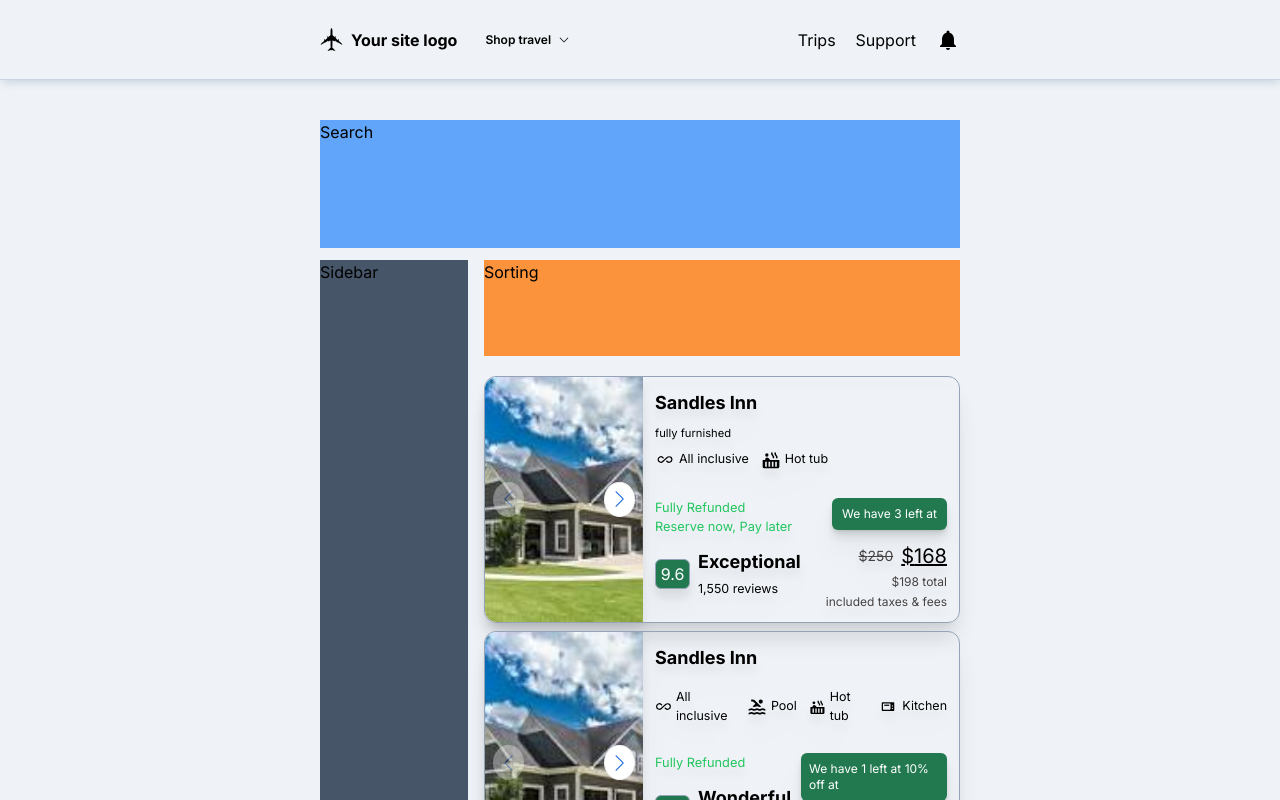
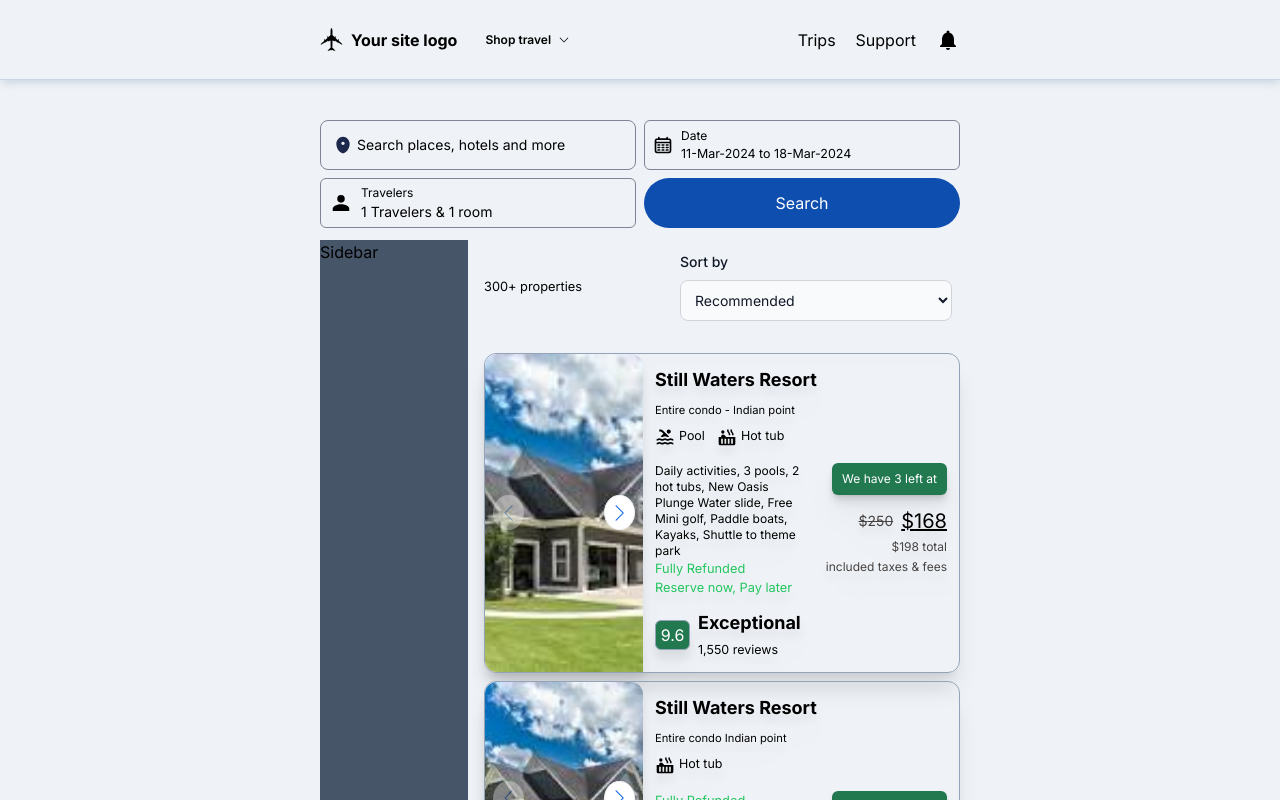
Before and after one commit to Chalesh-dev/flight-service, a Next.js app: page /search in a window 1280 px wide. Shown: the top 800 px of the page. Built offline with nearby package versions, Linux system fonts and the light colour scheme.

Commit message:
search completed as well

```diff
--- a/src/app/search/page.jsx
+++ b/src/app/search/page.jsx
@@ -6,6 +6,15 @@ import Sorting from "@/components/SearchResultPage/Sorting/page";
 import React from "react";
 
 const Search = () => {
+  const images = [
+    "/images/home/1.jfif",
+    "/images/home/2.jfif",
+    "/images/home/3.jfif",
+    "/images/home/4.jfif",
+    "/images/home/5.jfif",
+    "/images/home/6.jfif",
+  ];
+
   return (
     <div className="grid grid-cols-7 gap-5">
       <div className="2xl:col-span-6 xl:col-span-7 lg:col-span-6 col-span-7 flex flex-col gap-3">
@@ -25,7 +34,7 @@ const Search = () => {
           <Sidebar />
           <div className="lg:col-span-3 col-span-4 gap-5 w-full flex flex-col">
             <Sorting />
-            <Content />
+            <Content images={images} />
           </div>
         </div>
       </div>
--- a/src/components/SearchBar/Boxes/Travellers.jsx
+++ b/src/components/SearchBar/Boxes/Travellers.jsx
@@ -1,7 +1,7 @@
 import { useEffect, useRef, useState } from "react";
 import { CloseIcon, PersonIcon } from "@/components/Icons";
 
-const Travelers = ({ className, className2 }) => {
+const Travelers = ({ className, className2, room }) => {
   const [countAdults, setCountAdults] = useState(1);
   const [countChildren, setCountChildren] = useState(0);
   const [countInfants, setCountInfants] = useState(0);
@@ -106,7 +106,7 @@ const Travelers = ({ className, className2 }) => {
         <div className="flex flex-col">
           <span className="text-[0.75rem]">Travelers</span>
           {/* <input readOnly value={calendar} /> */}
-          <span className="text-sm">{total} Travelers</span>
+          <span className="text-sm">{total} Travelers {room && '& 1 room'}</span>
         </div>
       </div>
 
@@ -130,6 +130,9 @@ const Travelers = ({ className, className2 }) => {
           )}
 
           {/* row 1 */}
+          {
+            room && (<p className="text-sm w-full px-2 py-0">Room 1</p>)
+          }
           <div className="w-full flex justify-between gap-2 p-2">
             <div className="flex items-center">
               <span>Adults</span>
--- a/src/components/SearchResultPage/Content/ImgSlider.jsx
+++ b/src/components/SearchResultPage/Content/ImgSlider.jsx
@@ -20,11 +20,14 @@ const ImgSlider = ({ data }) => {
       {data?.map((item, index) => (
         <SwiperSlide
           key={index}
-          className="rounded-l-xl w-full h-full bg-[#eff3f7] overflow-hidden"
+          className="sm:rounded-l-xl rounded-t-xl w-full h-full bg-[#eff3f7] overflow-hidden"
         >
           <Image
             fill
+            priority
             className="overflow-hidden object-cover"
+            objectFit="cover"
+            objectPosition="center"
             alt={`img-${index}`}
             src={item}
           />
--- a/src/components/SearchResultPage/Content/page.jsx
+++ b/src/components/SearchResultPage/Content/page.jsx
@@ -9,19 +9,11 @@ import Link from "next/link";
 import React from "react";
 import ImgSlider from "./ImgSlider";
 
-const images = [
-  "/images/home/1.jfif",
-  "/images/home/2.jfif",
-  "/images/home/3.jfif",
-  "/images/home/4.jfif",
-  "/images/home/5.jfif",
-  "/images/home/6.jfif",
-];
-
-const Content = () => {
+const Content = ({ images }) => {
   const Card = ({
     href,
     title,
+    features,
     description,
     allInclusive,
     poolIncluded,
@@ -35,6 +27,7 @@ const Content = () => {
     initialPrice,
     discountedPrice,
     finalPrice,
+    images,
   }) => {
     return (
       <div className="grid sm:grid-cols-3 grid-cols-1 sm:grid-rows-1 grid-rows-2 rounded-xl border border-slate-400 shadow-xl drop-shadow-xl">
@@ -43,9 +36,9 @@ const Content = () => {
 
         {/* content */}
         <Link href={href} className="sm:col-span-2 col-span-1">
-          <div className="flex flex-col sm:p-3 p-1 gap-2">
+          <div className="flex flex-col sm:p-3 p-2 gap-2">
             <h2 className="text-lg font-bold">{title}</h2>
-            <p className="text-[0.7rem]">{description}</p>
+            <p className="text-[0.7rem]">{features}</p>
             {/* items included */}
             <div className="flex gap-3 items-center">
               {allInclusive && (
@@ -76,8 +69,9 @@ const Content = () => {
               )}
             </div>
             {/* bottom div */}
-            <div className="flex mt-5">
+            <div className="flex mt-2">
               <div className="flex flex-col w-1/2 justify-start">
+                {description && <p className="sm:text-xs text-[0.65rem]">{description}</p>}
                 <div className="flex flex-col">
                   {fullyRefunded && (
                     <p className="text-green-500 text-[0.8rem]">
@@ -115,7 +109,7 @@ const Content = () => {
               </div>
               <div className="flex flex-col gap-1 w-1/2 items-end">
                 {special && (
-                  <div className="bg-[#227950] text-white text-xs py-2 px-2 min-w-[115px] rounded-md shadow-md flex justify-center items-center mb-2">
+                  <div className="bg-[#227950] text-white sm:text-xs text-[0.65rem] py-2 px-2 sm:min-w-[115px] min-w-[100px] rounded-md shadow-md flex justify-center items-center mb-2">
                     {special}
                   </div>
                 )}
@@ -151,9 +145,28 @@ const Content = () => {
     <div className="w-full flex flex-col gap-2">
       <Card
         href="/search"
-        title="Sandles Inn"
-        description="fully furnished"
-        allInclusive={true}
+        title="Still Waters Resort"
+        features="Entire condo - Indian point"
+        description="Daily activities, 3 pools, 2 hot tubs, New Oasis Plunge Water slide, Free Mini golf, Paddle boats, Kayaks, Shuttle to theme park"
+        allInclusive={false}
+        poolIncluded={true}
+        hotTubIncluded={true}
+        kitchenIncluded={false}
+        fullyRefunded={true}
+        reserveNow={true}
+        rated={9.6}
+        reviews={1550}
+        special="We have 3 left at"
+        initialPrice={250}
+        discountedPrice={168}
+        finalPrice={198}
+        images={images}
+      />
+      <Card
+        href="/search"
+        title="Still Waters Resort"
+        features="Entire condo Indian point"
+        allInclusive={false}
         poolIncluded={false}
         hotTubIncluded={true}
         kitchenIncluded={false}
@@ -161,10 +174,11 @@ const Content = () => {
         reserveNow={true}
         rated={9.6}
         reviews={1550}
-        special='We have 3 left at'
+        special="We have 3 left at"
         initialPrice={250}
         discountedPrice={168}
         finalPrice={198}
+        images={images}
       />
       <Card
         href="/search"
@@ -177,11 +191,12 @@ const Content = () => {
         reserveNow={false}
         rated={9}
         reviews={1850}
-        special='We have 1 left at 10% off at'
+        special="We have 1 left at 10% off at"
         leftRoom={3}
         initialPrice={380}
         discountedPrice={268}
         finalPrice={698}
+        images={images}
       />
       <Card
         href="/search"
@@ -198,6 +213,7 @@ const Content = () => {
         initialPrice={380}
         discountedPrice={268}
         finalPrice={698}
+        images={images}
       />
       <Card
         href="/search"
@@ -208,18 +224,21 @@ const Content = () => {
         kitchenIncluded={true}
         fullyRefunded={true}
         reserveNow={false}
-        special='We have 1 left at'
+        special="We have 1 left at"
         rated={6}
         reviews={1850}
         leftRoom={1}
         initialPrice={380}
         discountedPrice={268}
         finalPrice={698}
+        images={images}
       />
       <Card
         href="/search"
         title="Sandles Inn"
-        allInclusive={false}
+        features='beautiful places'
+        allInclusive={true}
+        description="Daily activities, 3 pools, 2 hot tubs, New Oasis Plunge Water slide, Free Mini golf, Paddle boats, Kayaks, Shuttle to theme park"
         poolIncluded={false}
         hotTubIncluded={false}
         kitchenIncluded={false}
@@ -228,10 +247,11 @@ const Content = () => {
         rated={7}
         reviews={50}
         leftRoom={0}
-        special='We have 2 left at'
-        initialPrice={380}
+        special="We have 2 left at"
+        // initialPrice={380}
         discountedPrice={268}
         finalPrice={698}
+        images={images}
       />
     </div>
   );
--- a/src/components/SearchResultPage/SearchComp.jsx
+++ b/src/components/SearchResultPage/SearchComp.jsx
@@ -1,9 +1,18 @@
-import React from 'react'
+'use client'
+import Button from "../SearchBar/Boxes/Button";
+import CalendarRangeComp from "../SearchBar/Boxes/CalendarRangeComp";
+import Origin from "../SearchBar/Boxes/Origin";
+import Travelers from "../SearchBar/Boxes/Travellers";
 
 const SearchComp = () => {
   return (
-    <div className='w-full h-32 bg-blue-400'>Search</div>
-  )
-}
+    <div className="grid 2xl:grid-cols-4 xl:grid-cols-2 lg:grid-cols-4 md:grid-cols-2 grid-cols-1 gap-2">
+      <Origin title="Search places, hotels and more" placeholder="Going to" />
+      <CalendarRangeComp />
+      <Travelers room={true} />
+      <Button />
+    </div>
+  );
+};
 
-export default SearchComp
+export default SearchComp;
--- /dev/null
+++ b/src/components/SearchResultPage/Sorting/SortSelector.jsx
@@ -0,0 +1,56 @@
+import { ArrowDownIcon } from "@/components/Icons";
+import styles from "./styles.module.css";
+
+const SortSelector = () => {
+  return (
+    <div className="w-72 px-2">
+      <label
+        for="countries_disabled"
+        class="block mb-2 text-sm font-medium text-gray-900 dark:text-white"
+      >
+        Sort by
+      </label>
+      <select
+        class="bg-gray-50 border border-gray-300 text-gray-900 text-sm rounded-lg focus:ring-blue-500 focus:border-blue-500 block w-full p-2.5 dark:bg-gray-700 dark:border-gray-600 dark:placeholder-gray-400 dark:text-white dark:focus:ring-blue-500 dark:focus:border-blue-500"
+      >
+        <option
+          value="RECOMMENDED"
+          aria-selected="false"
+          data-opt-id="RECOMMENDED"
+        >
+          Recommended
+        </option>
+        <option
+          value="PRICE_LOW_TO_HIGH"
+          aria-selected="false"
+          data-opt-id="PRICE_LOW_TO_HIGH"
+        >
+          Price: low to high
+        </option>
+        <option
+          value="PRICE_HIGH_TO_LOW"
+          aria-selected="false"
+          data-opt-id="PRICE_HIGH_TO_LOW"
+        >
+          Price: high to low
+        </option>
+        <option
+          value="REVIEW_RELEVANT"
+          aria-selected="true"
+          data-opt-id="REVIEW_RELEVANT"
+        >
+          Guest rating + our picks
+        </option>
+        <option
+          value="PROPERTY_CLASS"
+          aria-selected="false"
+          data-opt-id="PROPERTY_CLASS"
+        >
+          Star rating
+        </option>
+      </select>
+    </div>
+  );
+};
+
+export default SortSelector;
--- a/src/components/SearchResultPage/Sorting/page.jsx
+++ b/src/components/SearchResultPage/Sorting/page.jsx
@@ -1,8 +1,13 @@
 import React from 'react'
+import SortSelector from './SortSelector'
+import styles from './styles.module.css'
 
 const Sorting = () => {
   return (
-    <div className='w-full h-24 bg-orange-400 lg:flex hidden'>Sorting</div>
+    <div className='w-full lg:flex hidden justify-between items-center py-3'>
+      <span className={styles.properties_num}>300+ properties</span>
+      <SortSelector />
+    </div>
   )
 }
 
--- /dev/null
+++ b/src/components/SearchResultPage/Sorting/styles.module.css
@@ -0,0 +1,20 @@
+.selector{
+    block-size: 3rem;
+    appearance: none;
+    background-color: transparent;
+    border: 1px solid #818494;
+    border-radius: 0.5rem;
+    color: #000;
+    font-size: 1rem;
+    font-weight: 400;
+    padding-left: 0.5rem;
+    padding-right: 0.5rem;
+    padding-top: 0.25rem;
+    padding-bottom: 0.25rem;
+    padding-block-start: 1rem;
+    outline: none;
+}
+
+.properties_num{
+    font-size: 0.8rem;
+}
```
